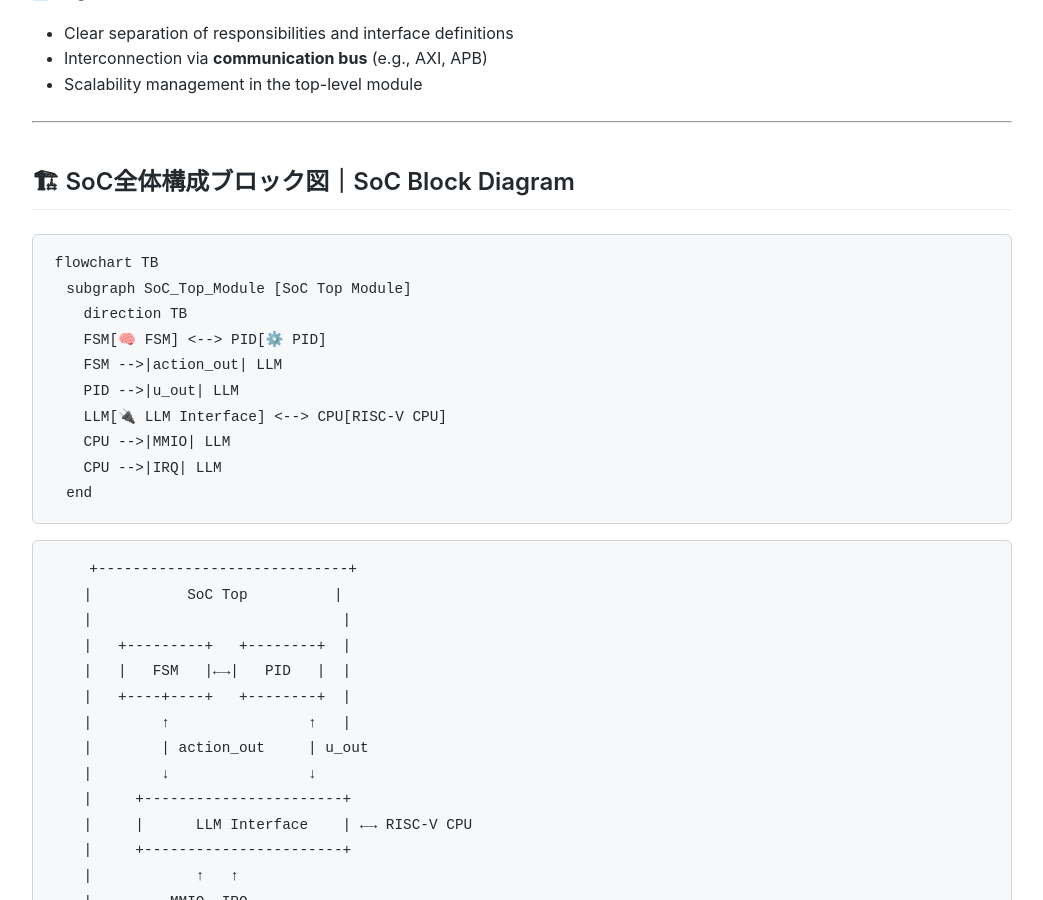
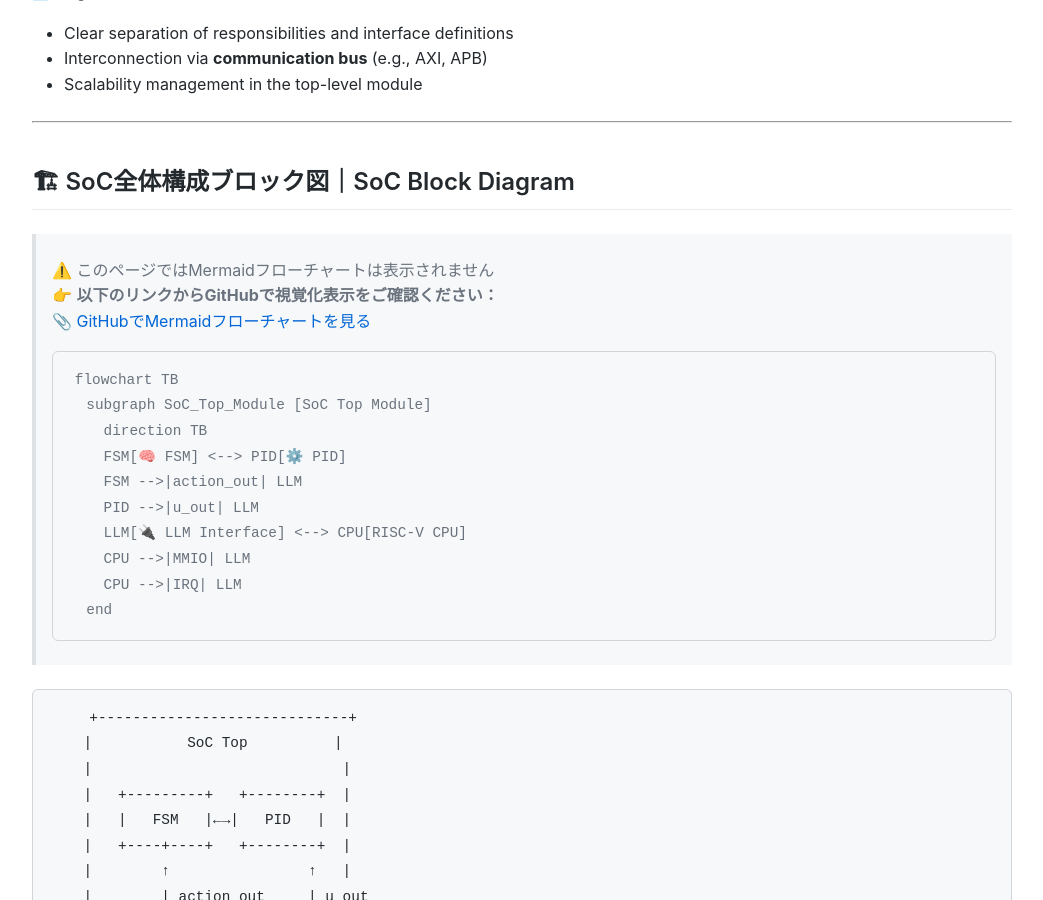
Before and after one commit to Samizo-AITL/Edusemi-v4x, a Jekyll site: the page built from f_chapter3_socsystem/docs/3_5_soc_integration.md, in a window 1280 px wide and 900 px high, scrolled down 527 px. Shown: the whole window, without its empty margins (118-1161 px from the left). Built offline with Jekyll 4.4.1, drawn with Linux system fonts in a browser that asks for light colours.

Commit message:
Update 3_5_soc_integration.md

````diff
--- a/f_chapter3_socsystem/docs/3_5_soc_integration.md
+++ b/f_chapter3_socsystem/docs/3_5_soc_integration.md
@@ -28,6 +28,10 @@
 
 ## 🏗 SoC全体構成ブロック図｜SoC Block Diagram
 
+> ⚠️ このページではMermaidフローチャートは表示されません
+> 👉 **以下のリンクからGitHubで視覚化表示をご確認ください：**
+> [📎 GitHubでMermaidフローチャートを見る](https://github.com/Samizo-AITL/Edusemi-v4x/blob/main/f_chapter3_socsystem/docs/3_5_soc_inregration.md)
+>
 ```mermaid
 flowchart TB
   subgraph SoC_Top_Module [SoC Top Module]
````
